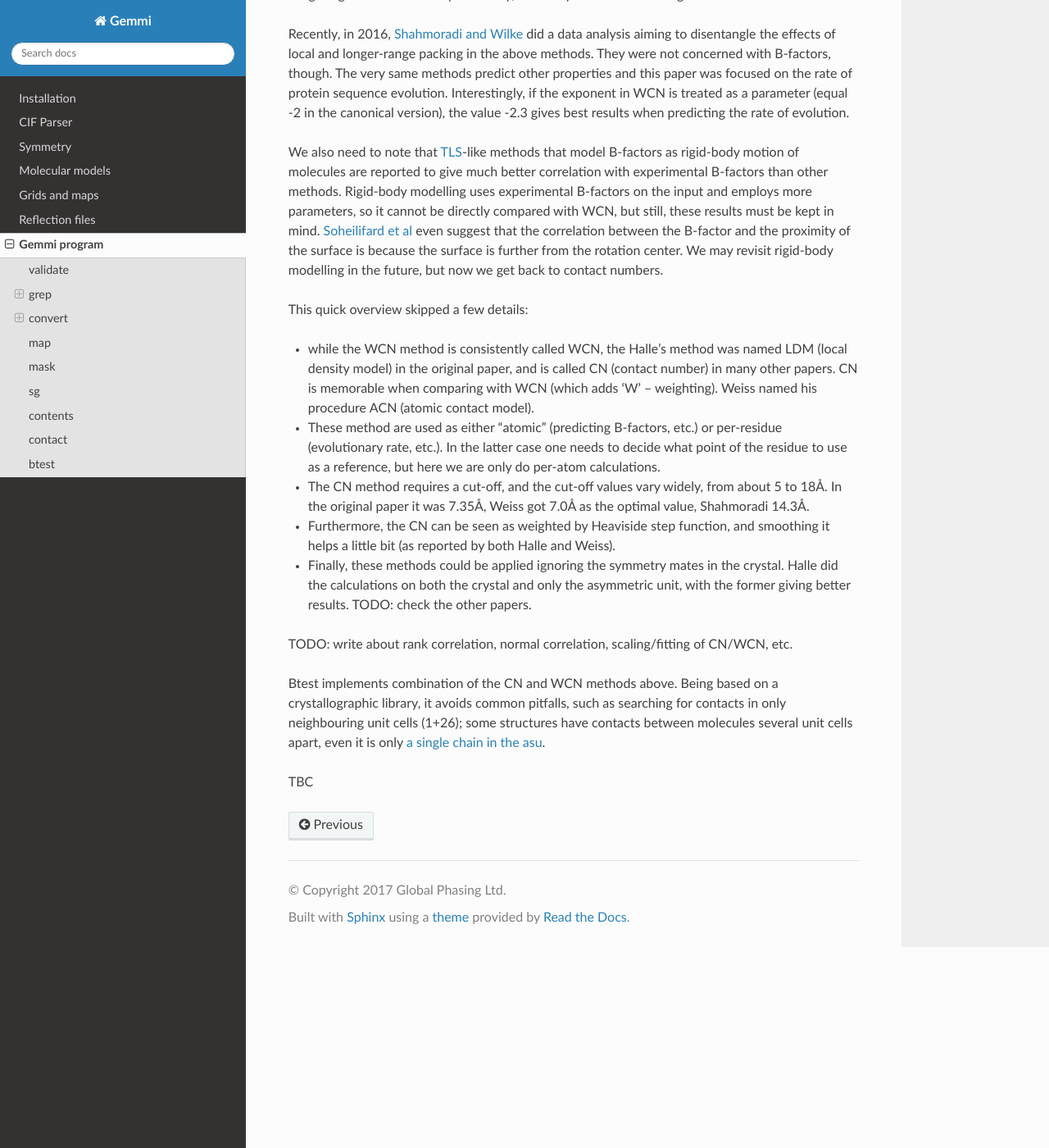
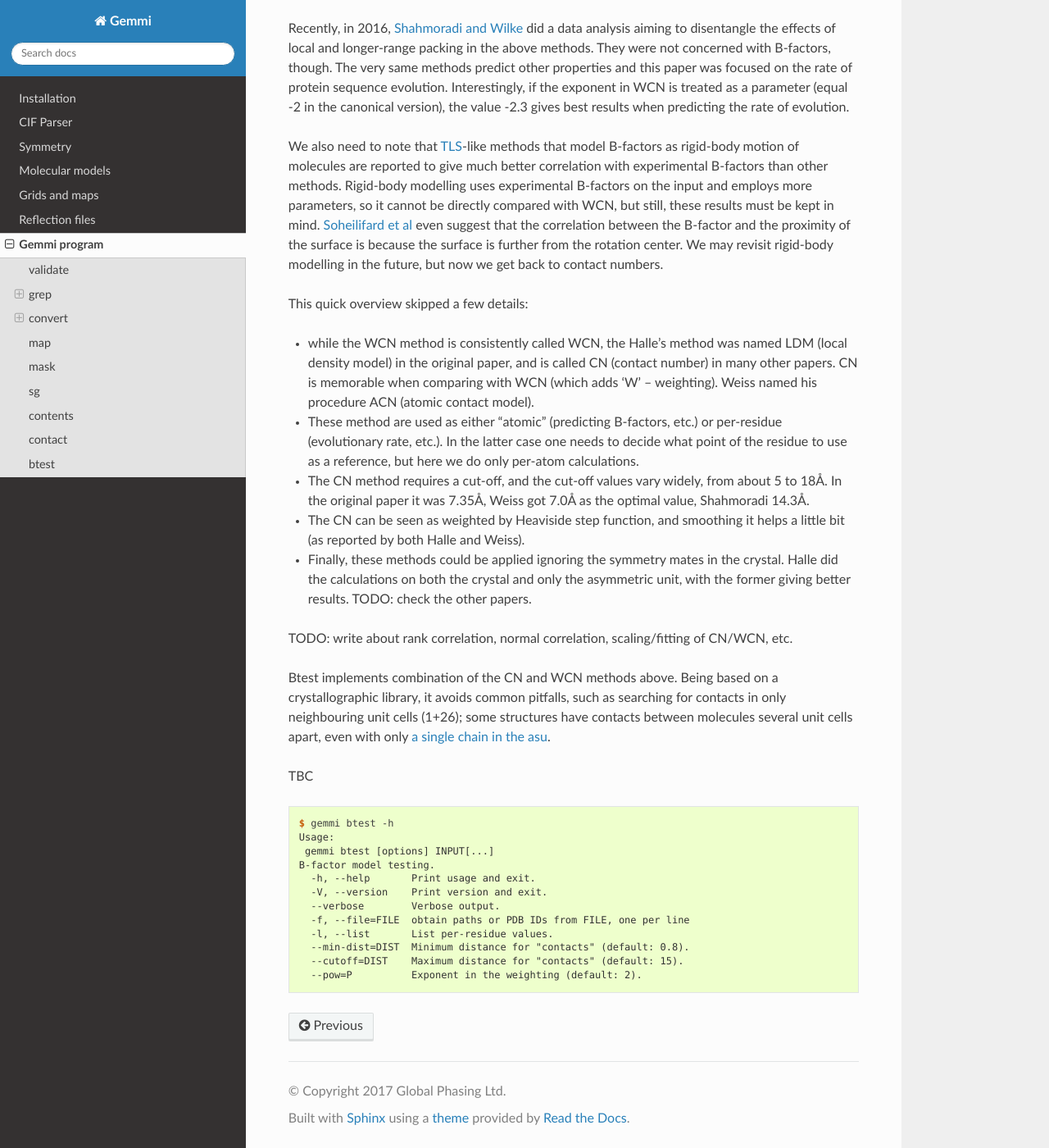
Before and after one commit to project-gemmi/gemmi, a Sphinx documentation site: the page built from docs/utils.rst, in a window 1280 px wide and 1400 px high, scrolled down 9893 px. Shown: the whole window at 82% size. Built offline with Sphinx 7.4.7 and the Read the Docs theme 2.0.0, drawn with Linux system fonts in a browser that asks for light colours; some of the changed text lies outside the part shown.

Commit message:
gemmi-btest (WIP)

```diff
--- a/CMakeLists.txt
+++ b/CMakeLists.txt
@@ -146,7 +146,7 @@
 support_gz(gemmi-validate)
 
 add_executable(gemmi-prog
-               src/contact.cpp src/contents.cpp src/convert.cpp
+               src/btest.cpp src/contact.cpp src/contents.cpp src/convert.cpp
                src/output.cpp src/grep.cpp src/main.cpp src/map.cpp
                src/mask.cpp src/sg.cpp src/validate.cpp
                $<TARGET_OBJECTS:input> $<TARGET_OBJECTS:options>)
--- /dev/null
+++ b/docs/btest-help.txt
@@ -0,0 +1,12 @@
+$ gemmi btest -h
+Usage:
+ gemmi btest [options] INPUT[...]
+B-factor model testing.
+  -h, --help       Print usage and exit.
+  -V, --version    Print version and exit.
+  --verbose        Verbose output.
+  -f, --file=FILE  obtain paths or PDB IDs from FILE, one per line
+  -l, --list       List per-residue values.
+  --min-dist=DIST  Minimum distance for "contacts" (default: 0.8).
+  --cutoff=DIST    Maximum distance for "contacts" (default: 15).
+  --pow=P          Exponent in the weighting (default: 2).
--- a/docs/gemmi-help.txt
+++ b/docs/gemmi-help.txt
@@ -2,6 +2,7 @@
 Usage: gemmi [--version] [--help] <command> [<args>]
 
 Commands:
+ btest         predicts B-factors (ADPs) from coordinates using WCN
  contact       searches for contacts (neighbouring atoms)
  contents      info about content of a coordinate file (pdb, mmCIF, ...)
  convert       convert file (CIF - JSON, mmCIF - PDB) or modify structure
--- a/docs/utils.rst
+++ b/docs/utils.rst
@@ -379,9 +379,9 @@
 brought this method to the attention of crystallographers
 by analysing in Acta Cryst D different variants of the methods
 on a wider set of more representative crystals.
-The parameters fine-tuned by Weiss are is still being used in the MX field.
-Recently, for guessing which high B-factors (high comparing with
-the predicted value) result from the radiation damage.
+Recently, the parameters fine-tuned by Weiss have been used for guessing
+which high B-factors (high comparing with the predicted value) result
+`from the radiation damage <https://doi.org/10.1107/S1600577515002131>`_.
 
 About the same time, in a 2008 paper in Proteins,
 `Chih-Peng Lin et al. <https://doi.org/10.1002/prot.21983>`_
@@ -433,13 +433,13 @@
 * These method are used as either "atomic" (predicting B-factors, etc.)
   or per-residue (evolutionary rate, etc.). In the latter case
   one needs to decide what point of the residue to use as a reference,
-  but here we are only do per-atom calculations.
+  but here we do only per-atom calculations.
 
 * The CN method requires a cut-off, and the cut-off values vary widely,
   from about 5 to 18Å. In the original paper it was 7.35Å,
   Weiss got 7.0Å as the optimal value, Shahmoradi 14.3Å.
 
-* Furthermore, the CN can be seen as weighted by Heaviside step function,
+* The CN can be seen as weighted by Heaviside step function,
   and smoothing it helps a little bit (as reported by both Halle and Weiss).
 
 * Finally, these methods could be applied ignoring the symmetry mates
@@ -454,6 +454,9 @@
 Being based on a crystallographic library, it avoids common pitfalls,
 such as searching for contacts in only neighbouring unit cells (1+26);
 some structures have contacts between molecules several unit cells apart,
-even it is only :ref:`a single chain in the asu <long_chain>`.
+even with only :ref:`a single chain in the asu <long_chain>`.
 
 TBC
+
+.. literalinclude:: btest-help.txt
+   :language: console
```
Also changed, not shown: 3 other files.
